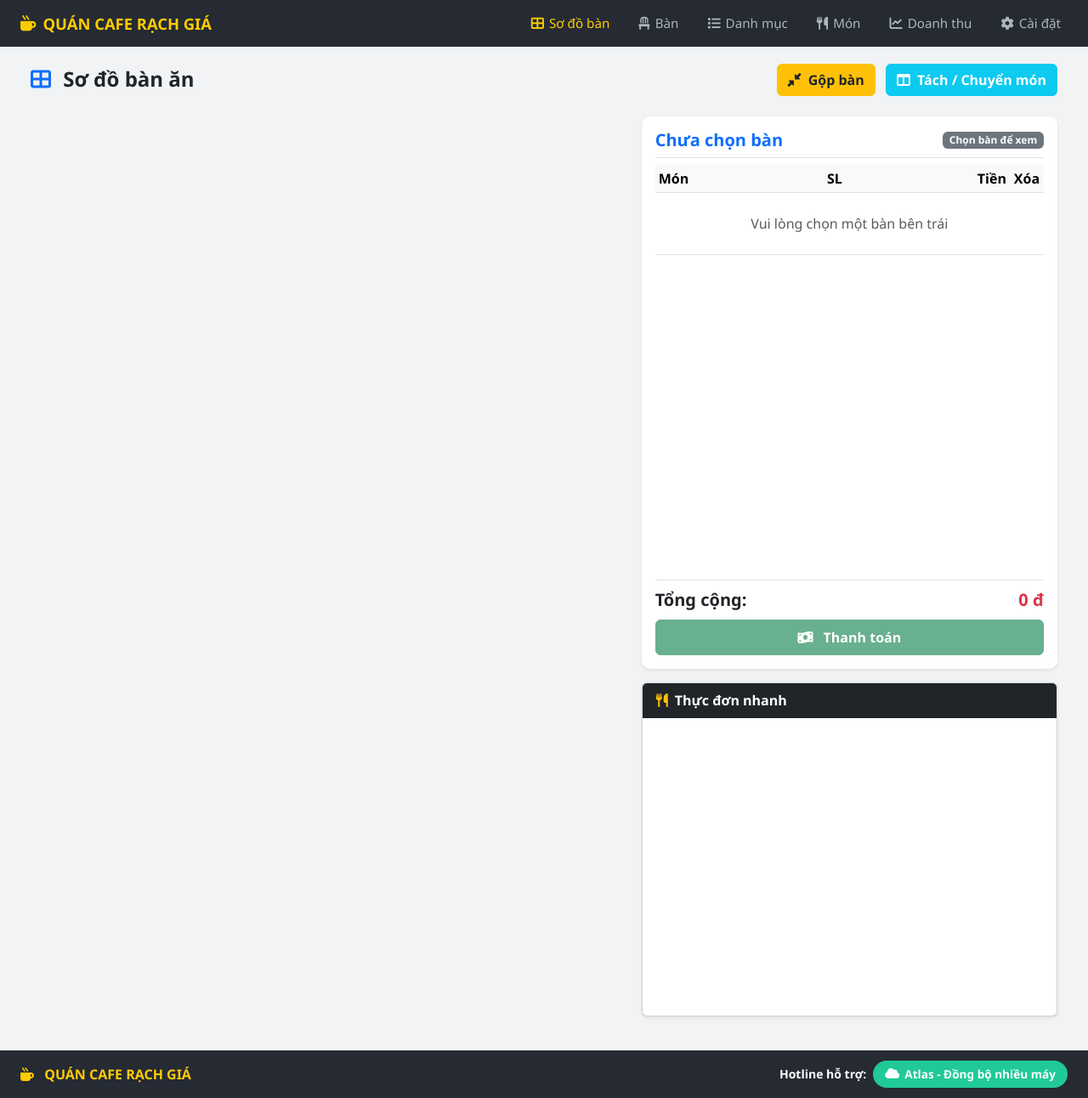
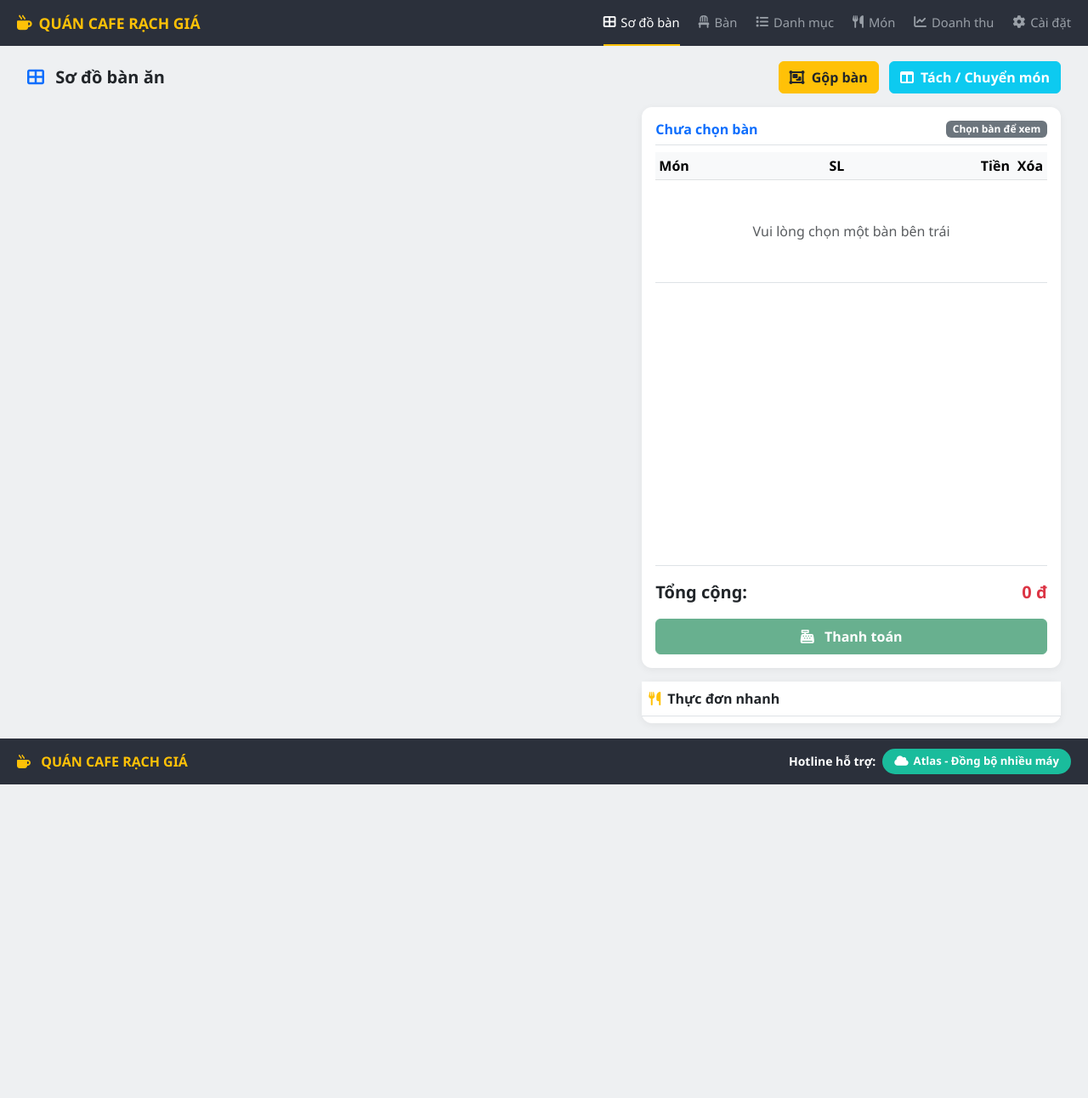
Before and after one commit to dangvanbinhdang-oss/quan-cafe-rach-gia, a Flask app: page / in a window 1280 px wide. Shown: the whole page at 85% size. After the commit the page ends 923 px from the top, so only its background shows below. Run offline with Flask 3, Linux system fonts and the light colour scheme; data that the repository does not hold is empty.

Commit message:
index.html

```diff
--- a/templates/index.html
+++ b/templates/index.html
@@ -7,12 +7,12 @@
     <link href="https://cdn.jsdelivr.net/npm/bootstrap@5.3.0/dist/css/bootstrap.min.css" rel="stylesheet">
     <link rel="stylesheet" href="https://cdnjs.cloudflare.com/ajax/libs/font-awesome/6.4.0/css/all.min.css">
     <style>
-        body { background-color: #f1f3f5; font-family: 'Segoe UI', Tahoma, Geneva, Verdana, sans-serif; display:flex; flex-direction:column; min-height:100vh; }
-        /* === HEADER GIỐNG HÌNH === */
+        body { background-color: #eef0f2; font-family: 'Segoe UI', Tahoma, Geneva, Verdana, sans-serif; display:flex; flex-direction:column; min-height:100vh; }
+        /* HEADER GIỐNG HÌNH */
         .top-header {
-            background-color: #252a33;
-            color: #fff;
-            padding: 10px 24px;
+            background: #2b303b;
+            padding: 0 20px;
+            height: 54px;
             display: flex;
             align-items: center;
             justify-content: space-between;
@@ -21,58 +21,55 @@
             z-index: 1000;
         }
         .top-header .brand {
-            color: #ffcc00;
+            color: #ffc107;
             font-weight: 800;
-            font-size: 1.15rem;
+            font-size: 1.1rem;
             text-transform: uppercase;
-            display:flex; align-items:center; gap:8px;
+            display: flex; align-items: center; gap: 8px;
         }
-        .top-header .nav-menu {
-            display:flex; gap:18px; align-items:center; margin:0;
+        .top-header .nav-menu { display: flex; gap: 22px; margin: 0; height: 100%; align-items: center; }
+        .top-header .nav-menu a {
+            color: #9aa0a8;
+            text-decoration: none;
+            font-size: 0.92rem;
+            font-weight: 500;
+            display: flex; align-items: center; gap: 6px;
+            height: 100%;
+            border-bottom: 2px solid transparent;
         }
-        .top-header .nav-menu a {
-            color: #adb5bd;
-            text-decoration: none;
-            font-weight: 500;
-            font-size: 0.95rem;
-            padding: 6px 8px;
-            display:flex; align-items:center; gap:6px;
+        .top-header .nav-menu a:hover { color: #fff; }
+        .top-header .nav-menu a.active { color: #fff; border-bottom-color: #ffc107; }
+
+        /* MAIN */
+        .main-wrapper { flex:1; padding: 18px 20px; }
+        .page-title { font-weight: 700; font-size: 1.25rem; }
+        .ban-card { cursor: pointer; border-radius: 10px; border-width: 2px !important; background: #fff; transition: all .15s; }
+        .ban-card:hover { transform: translateY(-2px); box-shadow: 0 4px 12px rgba(0,0,0,.12); }
+        .ban-card.co-khach { border-color: #ffc107 !important; }
+        .ban-card.trong { border-color: #198754 !important; }
+
+        .order-box { background: #fff; border-radius: 12px; box-shadow: 0 2px 10px rgba(0,0,0,.06); display:flex; flex-direction:column; height: calc(100vh - 140px); }
+        .order-items { flex:1; overflow-y:auto; }
+        .menu-box { background:#fff; border-radius:12px; box-shadow:0 2px 10px rgba(0,0,0,.06); }
+        .menu-list { max-height: 320px; overflow-y:auto; }
+        .menu-item-card { cursor:pointer; }
+        .menu-item-card:hover { background:#f8f9fa; }
+
+        /* FOOTER GIỐNG HÌNH */
+        .bottom-footer {
+            background: #2b303b;
+            color: #fff;
+            padding: 12px 20px;
+            display:flex; justify-content:space-between; align-items:center;
         }
-        .top-header .nav-menu a:hover, .top-header .nav-menu a.active {
-            color: #fff;
-        }
-        .top-header .nav-menu a.active {
-            color: #ffcc00;
-        }
-
-        /* === CONTENT === */
-        .main-wrapper { flex:1; padding: 20px 24px; }
-        .ban-card { cursor: pointer; transition: transform 0.15s ease, box-shadow 0.15s ease; border-radius: 10px; border-width: 2px !important; }
-        .ban-card:hover { transform: translateY(-3px); box-shadow: 0 .5rem 1rem rgba(0,0,0,.15); }
-        .order-section { background: #fff; border-radius: 10px; box-shadow: 0 0.125rem 0.25rem rgba(0,0,0,.075); height: calc(100vh - 150px); display: flex; flex-direction: column; }
-        .order-items-container { flex: 1; overflow-y: auto; max-height: 380px; }
-        .menu-container { height: 350px; overflow-y: auto; }
-        .menu-item-card { cursor: pointer; }
-        .menu-item-card:hover { background-color: #e9ecef; }
-
-        /* === FOOTER GIỐNG HÌNH === */
-        .bottom-footer {
-            background-color: #252a33;
-            color: #fff;
-            padding: 12px 24px;
-            display:flex;
-            align-items:center;
-            justify-content:space-between;
-            margin-top: 20px;
-        }
-        .bottom-footer .brand { color: #ffcc00; font-weight: 800; text-transform: uppercase; }
+        .bottom-footer .brand { color:#ffc107; font-weight:800; text-transform:uppercase; }
         .support-badge {
-            background: #20c997;
-            color: #fff;
-            border-radius: 20px;
-            padding: 6px 14px;
-            font-size: 0.85rem;
-            font-weight: 600;
+            background:#1abc9c;
+            color:#fff;
+            border-radius:20px;
+            padding:5px 14px;
+            font-size:.82rem;
+            font-weight:600;
             display:flex; align-items:center; gap:6px;
         }
     </style>
@@ -81,9 +78,7 @@
 
 <!-- HEADER TRÊN -->
 <header class="top-header">
-        <div class="brand">
-            <i class="fas fa-mug-hot"></i> QUÁN CAFE RẠCH GIÁ
-        </div>
+    <div class="brand"><i class="fas fa-mug-hot"></i> {{ cai_dat.ten_quan }}</div>
     <nav class="nav-menu">
         <a href="/" class="active"><i class="fas fa-th-large"></i> Sơ đồ bàn</a>
         <a href="/admin/ban"><i class="fas fa-chair"></i> Bàn</a>
@@ -94,30 +89,30 @@
     </nav>
 </header>
 
-    <!-- MAIN -->
 <div class="main-wrapper">
     <div class="container-fluid">
-            <div class="d-flex justify-content-between align-items-center mb-4">
-                <h4 class="fw-bold mb-0"><i class="fas fa-th-large me-2 text-primary"></i> Sơ đồ bàn ăn</h4>
+        <div class="d-flex justify-content-between align-items-center mb-3">
+            <div class="page-title"><i class="fas fa-th-large me-2 text-primary"></i> Sơ đồ bàn ăn</div>
             <div>
-                    <button class="btn btn-warning fw-bold text-dark me-2" data-bs-toggle="modal" data-bs-target="#modalGopBan"><i class="fas fa-compress-alt me-1"></i> Gộp bàn</button>
+                <button class="btn btn-warning fw-bold text-dark me-2" data-bs-toggle="modal" data-bs-target="#modalGopBan"><i class="fas fa-object-group me-1"></i> Gộp bàn</button>
                 <button class="btn btn-info fw-bold text-white" data-bs-toggle="modal" data-bs-target="#modalTachBan"><i class="fas fa-columns me-1"></i> Tách / Chuyển món</button>
             </div>
         </div>
 
         <div class="row">
+            <!-- SƠ ĐỒ BÀN -->
             <div class="col-lg-7">
                 <div class="row">
                     {% for b in bans %}
-                        <div class="col-md-4 mb-3">
-                            <div class="card ban-card {% if b.trang_thai == 'co_khach' %}border-warning bg-white{% else %}border-success bg-white{% endif %}"
-                                 id="ban-card-{{ b._id }}"
-                                 onclick="chonBan('{{ b._id }}', '{{ b.ten_ban }}')">
+                    <div class="col-md-4 col-sm-6 mb-3">
+                        <div class="card ban-card {% if b.trang_thai == 'co_khach' %}co-khach{% else %}trong{% endif %}" id="ban-card-{{ b._id_str }}" onclick="chonBan('{{ b._id_str }}', '{{ b.ten_ban }}')">
                             <div class="card-body text-center py-3">
-                                    <h6 class="card-title fw-bold text-dark mb-2">{{ b.ten_ban }}</h6>
-                                    <span class="badge {% if b.trang_thai == 'co_khach' %}bg-danger{% else %}bg-success{% endif %}">
-                                        {% if b.trang_thai == 'co_khach' %}● Có khách{% else %}● Trống{% endif %}
-                                    </span>
+                                <div class="fw-bold mb-2">{{ b.ten_ban }}</div>
+                                {% if b.trang_thai == 'co_khach' %}
+                                <span class="badge bg-danger"><i class="fas fa-circle" style="font-size:6px"></i> Có khách</span>
+                                {% else %}
+                                <span class="badge bg-success"><i class="fas fa-circle" style="font-size:6px"></i> Trống</span>
+                                {% endif %}
                             </div>
                         </div>
                     </div>
@@ -125,43 +120,34 @@
                 </div>
             </div>
 
+            <!-- HÓA ĐƠN + MENU -->
             <div class="col-lg-5">
-                    <div class="order-section p-3 mb-3">
+                <div class="order-box p-3 mb-3">
                     <div class="d-flex justify-content-between align-items-center border-bottom pb-2 mb-2">
-                            <h5 id="current-ban-title" class="fw-bold text-primary mb-0">Chưa chọn bàn</h5>
+                        <h6 id="current-ban-title" class="fw-bold text-primary mb-0">Chưa chọn bàn</h6>
                         <span class="badge bg-secondary" id="ban-status-badge">Chọn bàn để xem</span>
                     </div>
-                        <div class="order-items-container">
+                    <div class="order-items">
                         <table class="table table-sm align-middle mb-0">
-                                <thead class="table-light">
-                                    <tr><th>Món</th><th class="text-center" style="width:90px;">SL</th><th class="text-end">Tiền</th><th class="text-center" style="width:40px;">Xóa</th></tr>
-                                </thead>
-                                <tbody id="order-items-list">
-                                    <tr><td colspan="4" class="text-center text-muted py-4">Vui lòng chọn một bàn bên trái</td></tr>
-                                </tbody>
+                            <thead class="table-light"><tr><th>Món</th><th class="text-center" style="width:80px;">SL</th><th class="text-end">Tiền</th><th class="text-center" style="width:40px;">Xóa</th></tr></thead>
+                            <tbody id="order-items-list"><tr><td colspan="4" class="text-center text-muted py-5">Vui lòng chọn một bàn bên trái</td></tr></tbody>
                         </table>
                     </div>
-                        <div class="border-top pt-2 mt-auto">
-                            <div class="d-flex justify-content-between fs-5 fw-bold mb-2">
-                                <span>Tổng cộng:</span><span id="order-total-price" class="text-danger">0 đ</span>
-                            </div>
-                            <button class="btn btn-success w-100 fw-bold py-2" onclick="thanhToan()" id="btn-thanh-toan" disabled>
-                                <i class="fas fa-money-bill-wave me-2"></i> Thanh toán
-                            </button>
+                    <div class="border-top pt-3 mt-2">
+                        <div class="d-flex justify-content-between fs-5 fw-bold mb-3"><span>Tổng cộng:</span><span id="order-total-price" class="text-danger">0 đ</span></div>
+                        <button class="btn btn-success w-100 fw-bold py-2" onclick="thanhToan()" id="btn-thanh-toan" disabled><i class="fas fa-cash-register me-2"></i> Thanh toán</button>
                     </div>
                 </div>
 
-                    <div class="card shadow-sm">
-                        <div class="card-header bg-dark text-white py-2 fw-bold"><i class="fas fa-utensils me-1 text-warning"></i> Thực đơn nhanh</div>
-                        <div class="card-body p-2 menu-container">
-                            <div class="list-group list-group-flush">
+                <div class="menu-box">
+                    <div class="p-2 fw-bold bg-white border-bottom"><i class="fas fa-utensils me-2 text-warning"></i>Thực đơn nhanh</div>
+                    <div class="menu-list p-1">
                         {% for m in mons %}
-                                <div class="list-group-item list-group-item-action d-flex justify-content-between align-items-center menu-item-card py-2" onclick="goiMon('{{ m._id }}')">
-                                    <h6 class="mb-0 fw-semibold">{{ m.ten_mon }}</h6>
-                                    <span class="badge bg-primary rounded-pill">{{ "{:,.0f}".format(m.gia) }} đ</span>
+                        <div class="d-flex justify-content-between align-items-center p-2 border-bottom menu-item-card" onclick="goiMon('{{ m._id }}')">
+                            <div class="fw-semibold small">{{ m.ten_mon }}</div>
+                            <span class="badge bg-primary">{{ "{:,.0f}".format(m.gia) }} đ</span>
                         </div>
                         {% endfor %}
-                            </div>
                     </div>
                 </div>
             </div>
@@ -179,71 +165,127 @@
 </footer>
 
 <!-- MODAL GỘP BÀN -->
-    <div class="modal fade" id="modalGopBan" tabindex="-1"><div class="modal-dialog"><div class="modal-content">
-        <div class="modal-header"><h5 class="modal-title fw-bold">Gộp bàn</h5><button type="button" class="btn-close" data-bs-dismiss="modal"></button></div>
+<div class="modal fade" id="modalGopBan" tabindex="-1">
+  <div class="modal-dialog">
+    <div class="modal-content">
+      <div class="modal-header"><h6 class="modal-title fw-bold">Gộp bàn</h6><button type="button" class="btn-close" data-bs-dismiss="modal"></button></div>
       <div class="modal-body">
-            <div class="mb-3"><label class="form-label">Từ bàn (Chuyển đi):</label><select id="gop-ban-nguon" class="form-select"></select></div>
-            <div class="mb-3"><label class="form-label">Đến bàn (Gộp vào):</label><select id="gop-ban-dich" class="form-select"></select></div>
+        <div class="mb-3"><label class="form-label small fw-bold">Từ bàn (Chuyển đi):</label><select id="gop-ban-nguon" class="form-select"></select></div>
+        <div class="mb-3"><label class="form-label small fw-bold">Đến bàn (Gộp vào):</label><select id="gop-ban-dich" class="form-select"></select></div>
+        <div class="alert alert-warning small py-2 mb-0">Bàn 01 và Bàn 02 đều có khách thì vẫn gộp được. Toàn bộ món sẽ dồn vào bàn đích.</div>
       </div>
-        <div class="modal-footer"><button type="button" class="btn btn-secondary" data-bs-dismiss="modal">Đóng</button><button type="button" class="btn btn-primary" onclick="thucHienGopBan()">Xác nhận gộp</button></div>
-    </div></div></div>
+      <div class="modal-footer"><button class="btn btn-secondary btn-sm" data-bs-dismiss="modal">Đóng</button><button class="btn btn-primary btn-sm" onclick="thucHienGopBan()">Xác nhận gộp</button></div>
+    </div>
+  </div>
+</div>
+
+<!-- MODAL TÁCH BÀN -->
+<div class="modal fade" id="modalTachBan" tabindex="-1">
+  <div class="modal-dialog modal-lg">
+    <div class="modal-content">
+      <div class="modal-header"><h6 class="modal-title fw-bold">Tách / Chuyển món</h6><button type="button" class="btn-close" data-bs-dismiss="modal"></button></div>
+      <div class="modal-body">
+        <div class="row mb-3">
+            <div class="col-6"><label class="small fw-bold">Bàn nguồn:</label><input id="tach-ban-nguon-ten" class="form-control form-control-sm" disabled></div>
+            <div class="col-6"><label class="small fw-bold">Chuyển đến bàn:</label><select id="tach-ban-dich" class="form-select form-select-sm"></select></div>
+        </div>
+        <div id="tach-danh-sach-mon" class="border rounded p-2" style="max-height:300px; overflow-y:auto;"><p class="text-muted text-center small py-3">Chọn bàn có khách trước</p></div>
+      </div>
+      <div class="modal-footer"><button class="btn btn-secondary btn-sm" data-bs-dismiss="modal">Đóng</button><button class="btn btn-info btn-sm text-white fw-bold" onclick="thucHienTachBan()">Xác nhận chuyển</button></div>
+    </div>
+  </div>
+</div>
 
 <script src="https://cdn.jsdelivr.net/npm/bootstrap@5.3.0/dist/js/bootstrap.bundle.min.js"></script>
 <script>
-        let currentBanId = ""; let currentBanName = "";
-        document.addEventListener("DOMContentLoaded", () => { loadDanhSachBanSelect(); });
-        function chonBan(banId, banTen) {
+let currentBanId = "";
+let currentBanName = "";
+
+document.addEventListener("DOMContentLoaded", ()=>{ loadDanhSachBanSelect(); });
+
+function chonBan(banId, banTen){
     currentBanId = banId; currentBanName = banTen;
-            document.querySelectorAll('.ban-card').forEach(el => { el.classList.remove('border-primary','shadow'); el.style.borderWidth='2px'; });
-            const activeCard = document.getElementById('ban-card-' + banId);
-            if(activeCard){ activeCard.classList.add('border-primary','shadow'); }
+    document.querySelectorAll('.ban-card').forEach(el=>el.classList.remove('border-primary','shadow'));
+    document.getElementById('ban-card-'+banId)?.classList.add('border-primary','shadow');
     document.getElementById('current-ban-title').innerText = banTen;
     document.getElementById('ban-status-badge').innerText = "Đang phục vụ";
+    document.getElementById('tach-ban-nguon-ten').value = banTen;
     document.getElementById('btn-thanh-toan').removeAttribute('disabled');
     loadMonByBan(banId);
+    loadDanhSachBanSelect();
 }
-        function loadMonByBan(banId) {
-            fetch('/api/mon-by-ban?ban_id=' + banId).then(res => res.json()).then(data => {
-                let html = ''; let tongTien = 0;
-                if(data && data.length > 0){
-                    data.forEach(item => {
-                        let thanhTien = item.so_luong * item.gia; tongTien += thanhTien;
-                        html += `<tr><td>${item.ten_mon}</td><td class="text-center"><span class="fw-bold">${item.so_luong}</span></td><td class="text-end">${thanhTien.toLocaleString()} đ</td><td class="text-center"><button class="btn btn-sm text-danger p-0" onclick="xoaMon('${item.id}')"><i class="fas fa-trash"></i></button></td></tr>`;
+function loadMonByBan(banId){
+    fetch('/api/mon-by-ban?ban_id='+banId).then(r=>r.json()).then(data=>{
+        let html=''; let tong=0;
+        if(data && data.length>0){
+            data.forEach(it=>{
+                let tt = it.so_luong * it.gia; tong+=tt;
+                html+=`<tr><td class="small">${it.ten_mon}</td><td class="text-center fw-bold">${it.so_luong}</td><td class="text-end small">${tt.toLocaleString()} đ</td><td class="text-center"><button class="btn btn-sm text-danger p-0" onclick="xoaMon('${it.id}')"><i class="fas fa-trash"></i></button></td></tr>`;
             });
-                } else { html = `<tr><td colspan="4" class="text-center text-muted py-4">Bàn chưa có món</td></tr>`; }
-                document.getElementById('order-items-list').innerHTML = html;
-                document.getElementById('order-total-price').innerText = tongTien.toLocaleString() + ' đ';
+        } else { html=`<tr><td colspan="4" class="text-center text-muted py-4 small">Bàn chưa có món</td></tr>`; }
+        document.getElementById('order-items-list').innerHTML=html;
+        document.getElementById('order-total-price').innerText = tong.toLocaleString()+' đ';
     });
 }
 function goiMon(monId){
-            if(!currentBanId){ alert("Vui lòng chọn bàn trước khi gọi món!"); return; }
+    if(!currentBanId){ alert("Chọn bàn trước!"); return; }
     fetch('/api/goi-mon',{method:'POST',headers:{'Content-Type':'application/json'},body:JSON.stringify({ban_id:currentBanId,mon_id:monId,so_luong:1})})
-            .then(res=>res.json()).then(data=>{ if(data.success) loadMonByBan(currentBanId); else alert("Lỗi gọi món: "+(data.message||'')); });
+    .then(r=>r.json()).then(d=>{ if(d.success) loadMonByBan(currentBanId); else alert(d.message||'Lỗi'); });
 }
-        function xoaMon(chiTietId){
-            fetch('/api/xoa-mon',{method:'POST',headers:{'Content-Type':'application/json'},body:JSON.stringify({id:chiTietId})})
-            .then(res=>res.json()).then(data=>{ if(data.success) loadMonByBan(currentBanId); });
+function xoaMon(id){
+    fetch('/api/xoa-mon',{method:'POST',headers:{'Content-Type':'application/json'},body:JSON.stringify({id})})
+    .then(r=>r.json()).then(d=>{ if(d.success) loadMonByBan(currentBanId); });
 }
 function thanhToan(){
     if(!currentBanId) return;
-            if(!confirm("Xác nhận thanh toán hóa đơn cho "+currentBanName+"?")) return;
+    if(!confirm("Thanh toán "+currentBanName+" ?")) return;
     fetch('/api/thanh-toan',{method:'POST',headers:{'Content-Type':'application/json'},body:JSON.stringify({ban_id:currentBanId})})
-            .then(res=>res.json()).then(data=>{ if(data.success) location.reload(); });
+    .then(r=>r.json()).then(d=>{ if(d.success) location.reload(); });
 }
 function loadDanhSachBanSelect(){
-            fetch('/api/ban-co-khach').then(res=>res.json()).then(data=>{
-                let s1=document.getElementById('gop-ban-nguon'); if(s1) s1.innerHTML=data.map(b=>`<option value="${b.id}">${b.ten_ban}</option>`).join('');
+    fetch('/api/ban-co-khach').then(r=>r.json()).then(coKhach=>{
+        let htmlCoKhach = coKhach.map(b=>`<option value="${b.id}">${b.ten_ban}</option>`).join('');
+        document.getElementById('gop-ban-nguon').innerHTML = htmlCoKhach;
+        document.getElementById('gop-ban-dich').innerHTML = htmlCoKhach;
+
+        Promise.all([fetch('/api/ban-co-khach').then(r=>r.json()), fetch('/api/ban-trong').then(r=>r.json())]).then(([ck, trong])=>{
+            let all = [...ck, ...trong].filter(b=>b.id !== currentBanId);
+            document.getElementById('tach-ban-dich').innerHTML = all.map(b=>`<option value="${b.id}">${b.ten_ban} ${b.trang_thai==='co_khach'?'(Có khách)':'(Trống)'}</option>`).join('');
         });
-            fetch('/api/ban-trong').then(res=>res.json()).then(data=>{
-                let s2=document.getElementById('gop-ban-dich'); if(s2) s2.innerHTML=data.map(b=>`<option value="${b.id}">${b.ten_ban}</option>`).join('');
     });
 }
 function thucHienGopBan(){
-            let banNguon=document.getElementById('gop-ban-nguon').value;
-            let banDich=document.getElementById('gop-ban-dich').value;
-            if(!banNguon||!banDich){ alert("Vui lòng chọn đầy đủ bàn nguồn và bàn đích!"); return; }
-            fetch('/api/gop-ban',{method:'POST',headers:{'Content-Type':'application/json'},body:JSON.stringify({ban_nguon:banNguon,ban_dich:banDich})})
-            .then(res=>res.json()).then(data=>{ if(data.success) location.reload(); else alert("Lỗi gộp bàn: "+(data.message||'')); });
+    let nguon = document.getElementById('gop-ban-nguon').value;
+    let dich = document.getElementById('gop-ban-dich').value;
+    if(!nguon||!dich){ alert("Chọn đủ 2 bàn"); return; }
+    if(nguon===dich){ alert("Không thể gộp trùng bàn!"); return; }
+    fetch('/api/gop-ban',{method:'POST',headers:{'Content-Type':'application/json'},body:JSON.stringify({ban_nguon:nguon,ban_dich:dich})})
+    .then(r=>r.json()).then(d=>{ if(d.success) location.reload(); else alert(d.message||d.error); });
+}
+// TÁCH BÀN
+document.getElementById('modalTachBan').addEventListener('show.bs.modal', function(){
+    if(!currentBanId){ alert("Chọn bàn có khách trước!"); return; }
+    fetch('/api/mon-by-ban?ban_id='+currentBanId).then(r=>r.json()).then(data=>{
+        if(!data||data.length===0){ document.getElementById('tach-danh-sach-mon').innerHTML='<p class="text-center text-muted small">Bàn chưa có món</p>'; return; }
+        let html=`<table class="table table-sm mb-0"><thead><tr><th><input type="checkbox" id="chk-all" onchange="document.querySelectorAll('.tach-check').forEach(c=>c.checked=this.checked)"></th><th>Món</th><th style="width:90px">SL chuyển</th></tr></thead><tbody>`;
+        data.forEach(it=>{
+            html+=`<tr><td><input type="checkbox" class="tach-check" value="${it.id}" data-max="${it.so_luong}"></td><td class="small">${it.ten_mon} (có ${it.so_luong})</td><td><input type="number" class="form-control form-control-sm tach-sl" value="${it.so_luong}" min="1" max="${it.so_luong}"></td></tr>`;
+        });
+        html+=`</tbody></table>`;
+        document.getElementById('tach-danh-sach-mon').innerHTML=html;
+    });
+});
+function thucHienTachBan(){
+    let dich = document.getElementById('tach-ban-dich').value;
+    if(!dich){ alert("Chọn bàn đích"); return; }
+    let list=[];
+    document.querySelectorAll('#tach-danh-sach-mon tbody tr').forEach(row=>{
+        let cb=row.querySelector('.tach-check');
+        if(cb&&cb.checked){ list.push({id:cb.value, so_luong: parseInt(row.querySelector('.tach-sl').value)}); }
+    });
+    if(list.length===0){ alert("Chọn ít nhất 1 món"); return; }
+    fetch('/api/tach-ban',{method:'POST',headers:{'Content-Type':'application/json'},body:JSON.stringify({ban_nguon:currentBanId, ban_dich:dich, mon_chuyen:list})})
+    .then(r=>r.json()).then(d=>{ if(d.success) location.reload(); else alert(d.message||d.error); });
 }
 </script>
 </body>
```
Lines whose indentation alone changed are shown as unchanged.
